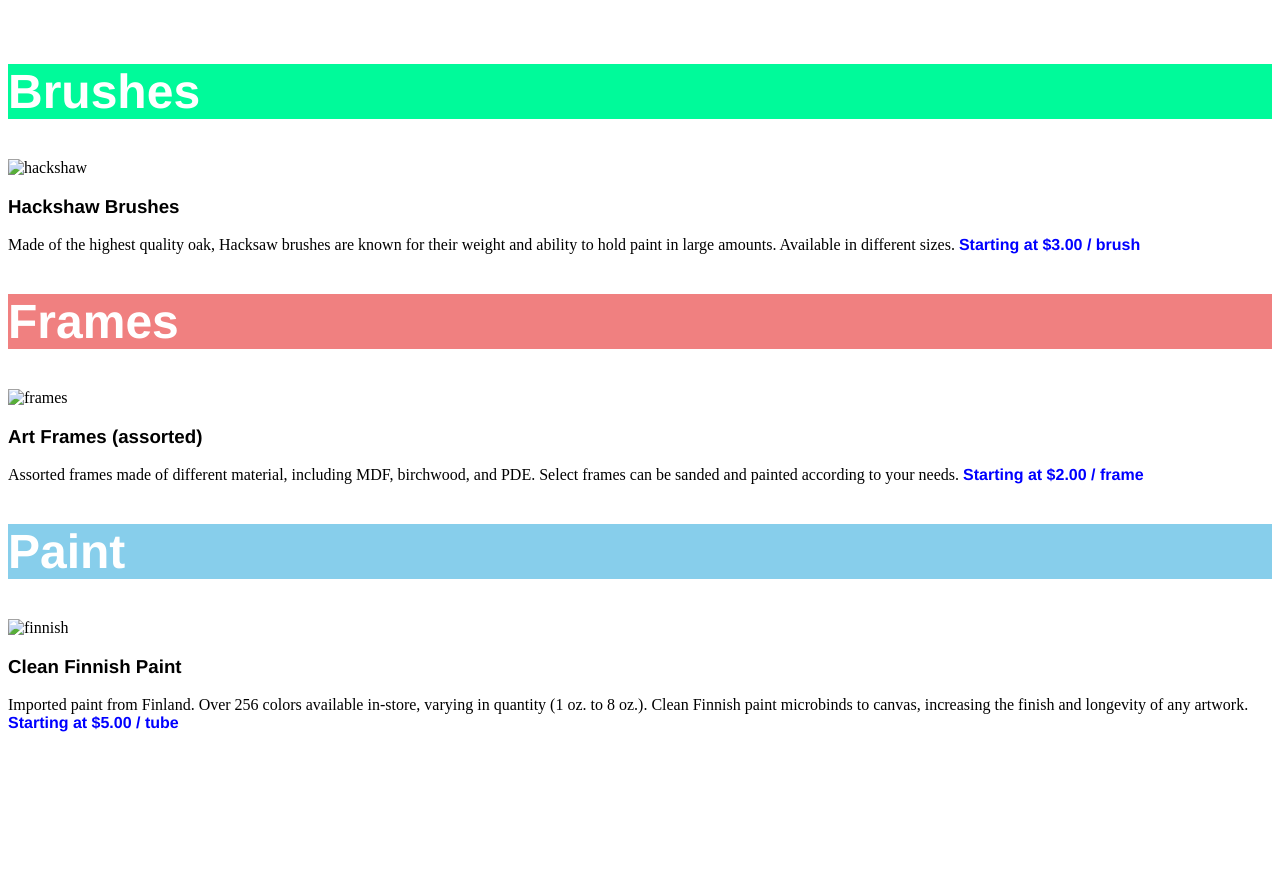
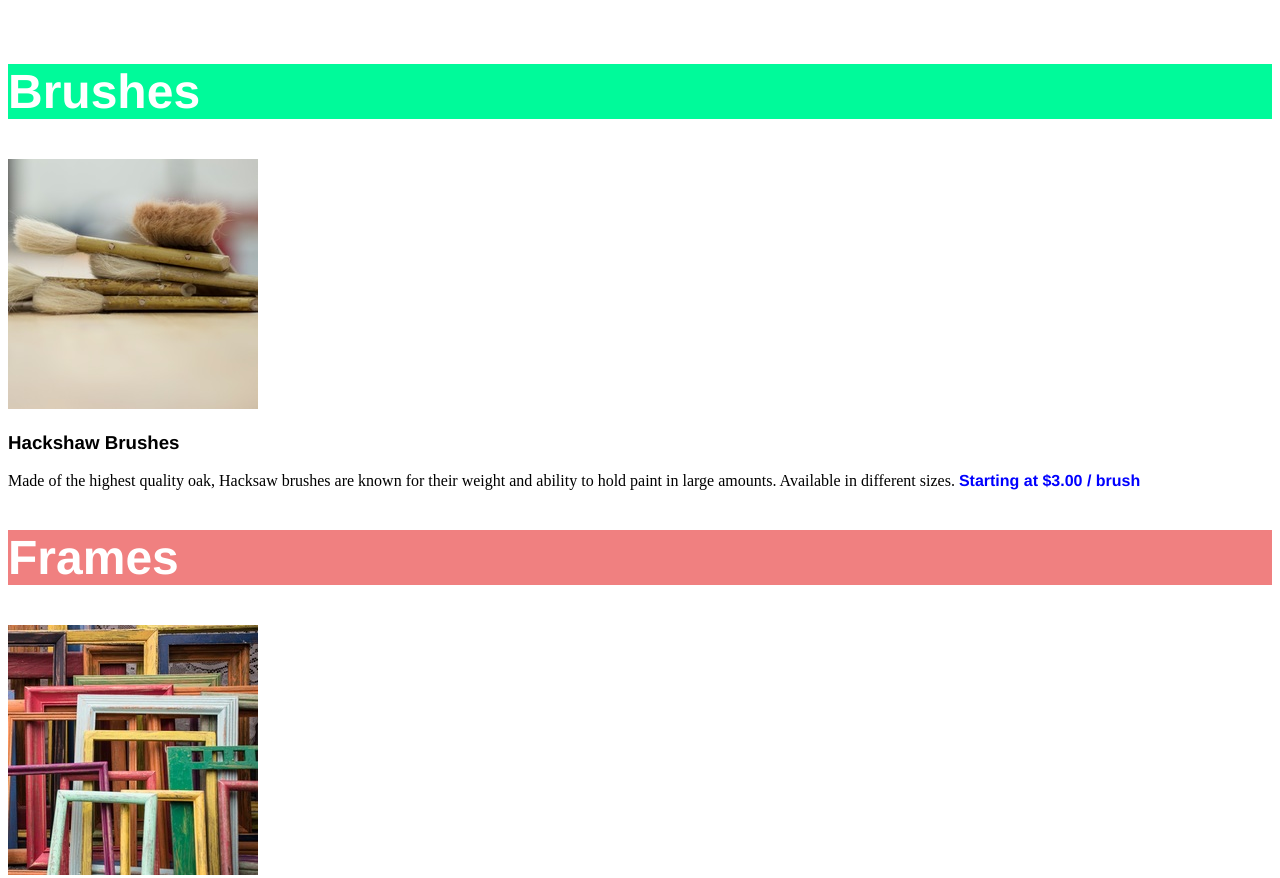
Before and after one commit to AhmadSaad7/Dasmoto-s-art-gallery, a plain HTML site: page index.html in a window 1280 px wide. Shown: the part 185-1063 px from the top of the page. Before the commit the page ends 933 px from the top, so only its background shows below. Drawn offline with Linux system fonts and the light colour scheme.

Commit message:
Update index.html

```diff
--- a/index.html
+++ b/index.html
@@ -4,7 +4,7 @@
     <meta charset="UTF-8">
     <meta http-equiv="X-UA-Compatible" content="IE=edge">
     <meta name="viewport" content="width=device-width, initial-scale=1.0">
-    <link rel="stylesheet" href="./resources/css/style.css">
+    <link rel="stylesheet" href="style.css">
     <title>Dasmoto's art and crafts</title>
 </head>
 <body>
@@ -12,21 +12,21 @@
     <div class="items">
         <h2 id="brushes"> Brushes</h2>
     </div>
-    <img src="./resources/hacksaw.jpeg" alt="hackshaw">
+    <img src="hacksaw.jpeg" alt="hackshaw">
     <h3>Hackshaw Brushes</h3>
     <p>Made of the highest quality oak, Hacksaw brushes are known for their weight and ability to hold paint in large amounts. Available in different sizes. <span class="price">Starting at $3.00 / brush
     </span></p>
     <div class="items">
         <h2 id="frames"> Frames</h2>
     </div>
-    <img src="./resources/frames.jpeg" alt="frames">
+    <img src="frames.jpeg" alt="frames">
     <h3>Art Frames (assorted)</h3>
     <p>Assorted frames made of different material, including MDF, birchwood, and PDE. Select frames can be sanded and painted according to your needs. <span class="price">Starting at $2.00 / frame
     </span></p>
     <div class="items">
         <h2 id="paint"> Paint</h2>
     </div>
-    <img src="./resources/finnish.jpeg" alt="finnish">
+    <img src="finnish.jpeg" alt="finnish">
     <h3>Clean Finnish Paint</h3>
     <p>Imported paint from Finland. Over 256 colors available in-store, varying in quantity (1 oz. to 8 oz.). Clean Finnish paint microbinds to canvas, increasing the finish and longevity of any artwork. <span class="price">Starting at $5.00 / tube
     </span></p>
```
